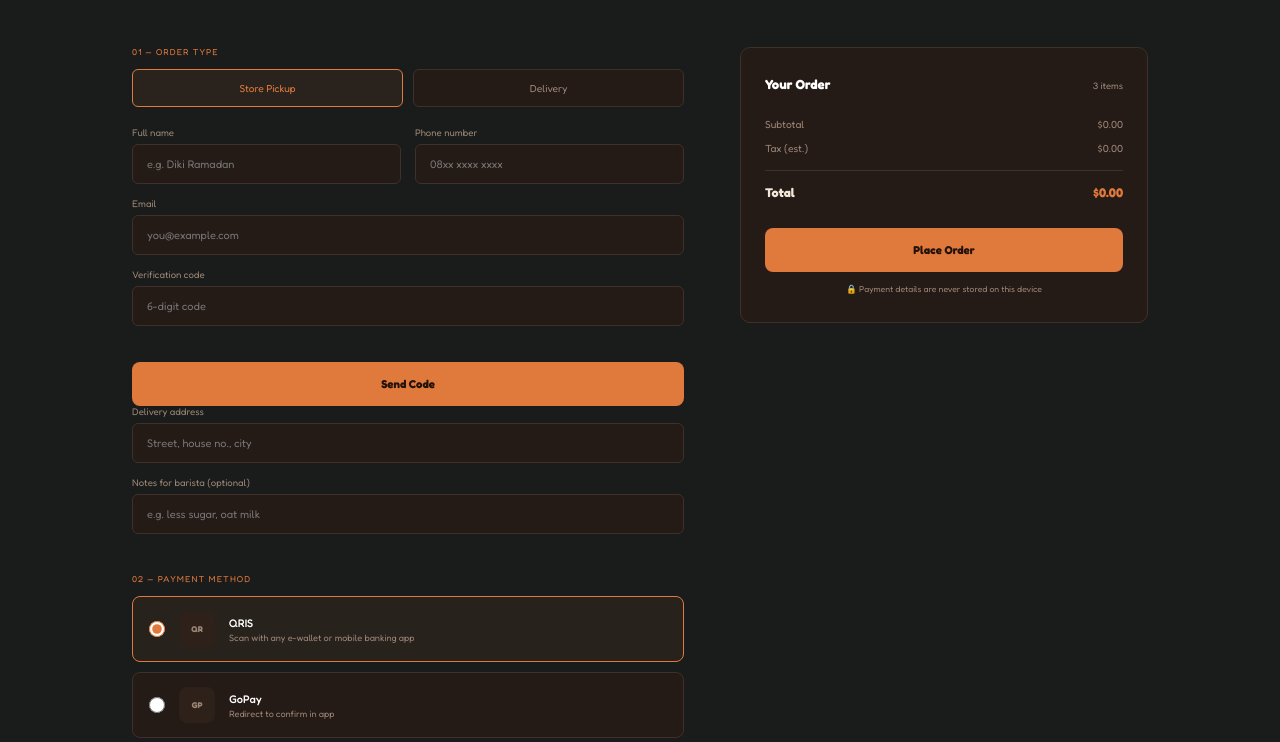
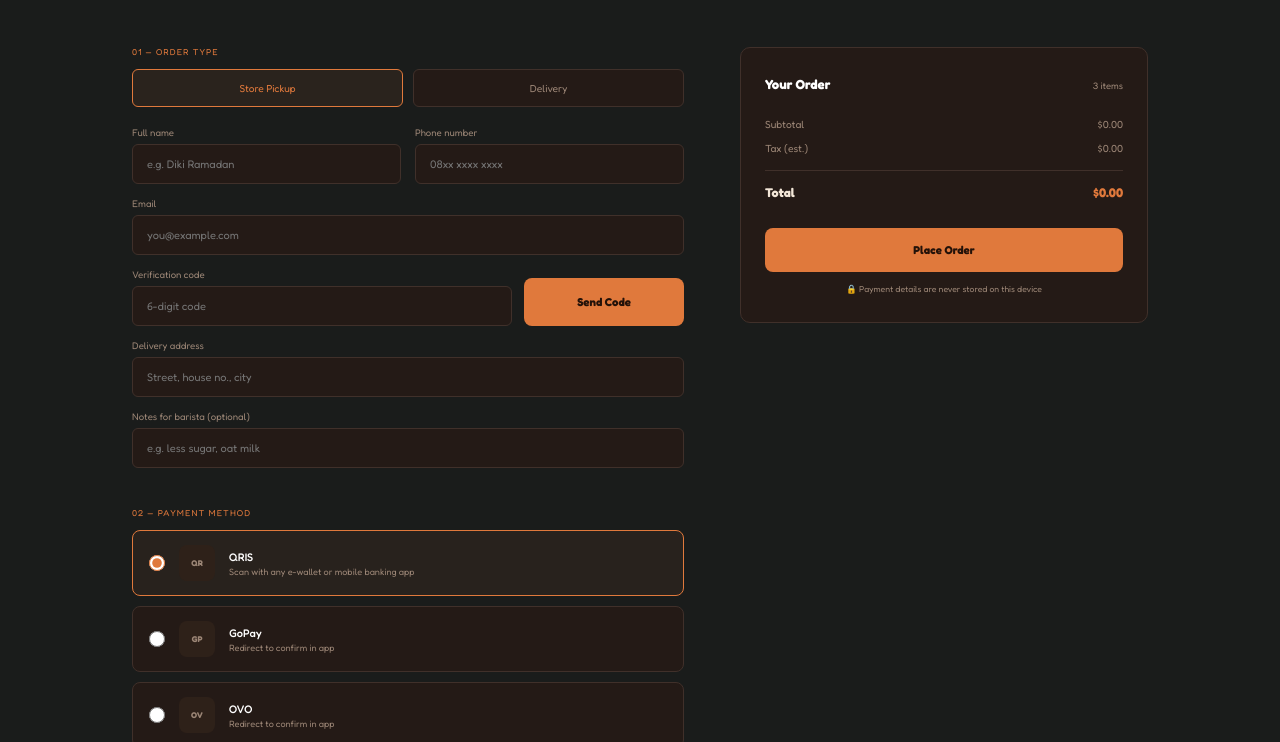
Before and after one commit to zDiqim7/DuskCoffee, a website: page public/checkout.html in a window 1280 px wide. Shown: the part 58-800 px from the top of the page. Drawn offline with Linux system fonts and the light colour scheme.

Commit message:
add styling for send otp code

```diff
--- a/public/css/checkout.css
+++ b/public/css/checkout.css
@@ -73,6 +73,21 @@ a { color: inherit; }
 
 .field-row { display: grid; grid-template-columns: 1fr 1fr; gap: 14px; }
 .field { margin-bottom: 14px; }
+.otp-row {
+    display: flex;
+    align-items: flex-end;
+    gap: 12px;
+    margin-bottom: 14px;
+}
+.otp-row .field {
+    flex: 1;
+    min-width: 0;
+    margin-bottom: 0;
+}
+.otp-field {
+    flex: 1;
+    min-width: 0;
+}
 .field label {
     display: block;
     font-size: 0.8rem;
@@ -246,6 +261,17 @@ a { color: inherit; }
     cursor: pointer;
     transition: background 0.15s ease;
 }
+.send-otp-btn {
+    width: 160px;
+    min-width: 160px;
+    height: 48px;
+    margin: 0;
+    padding: 0 18px;
+    display: inline-flex;
+    align-items: center;
+    justify-content: center;
+    align-self: flex-end;
+}
 .pay-btn:hover { background: var(--ember-dim); }
 .pay-btn:disabled {
     background: var(--surface-raised);
```
